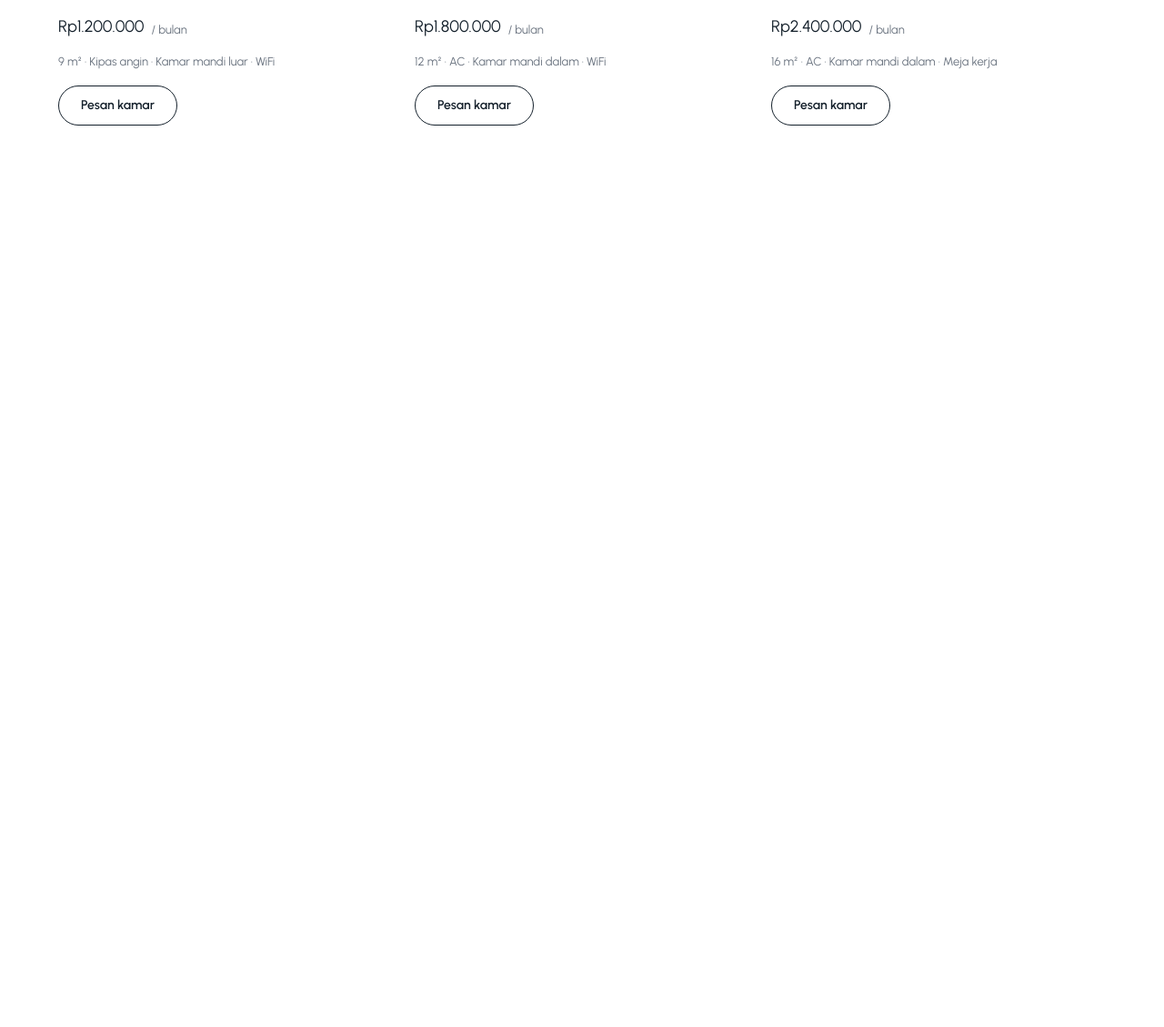
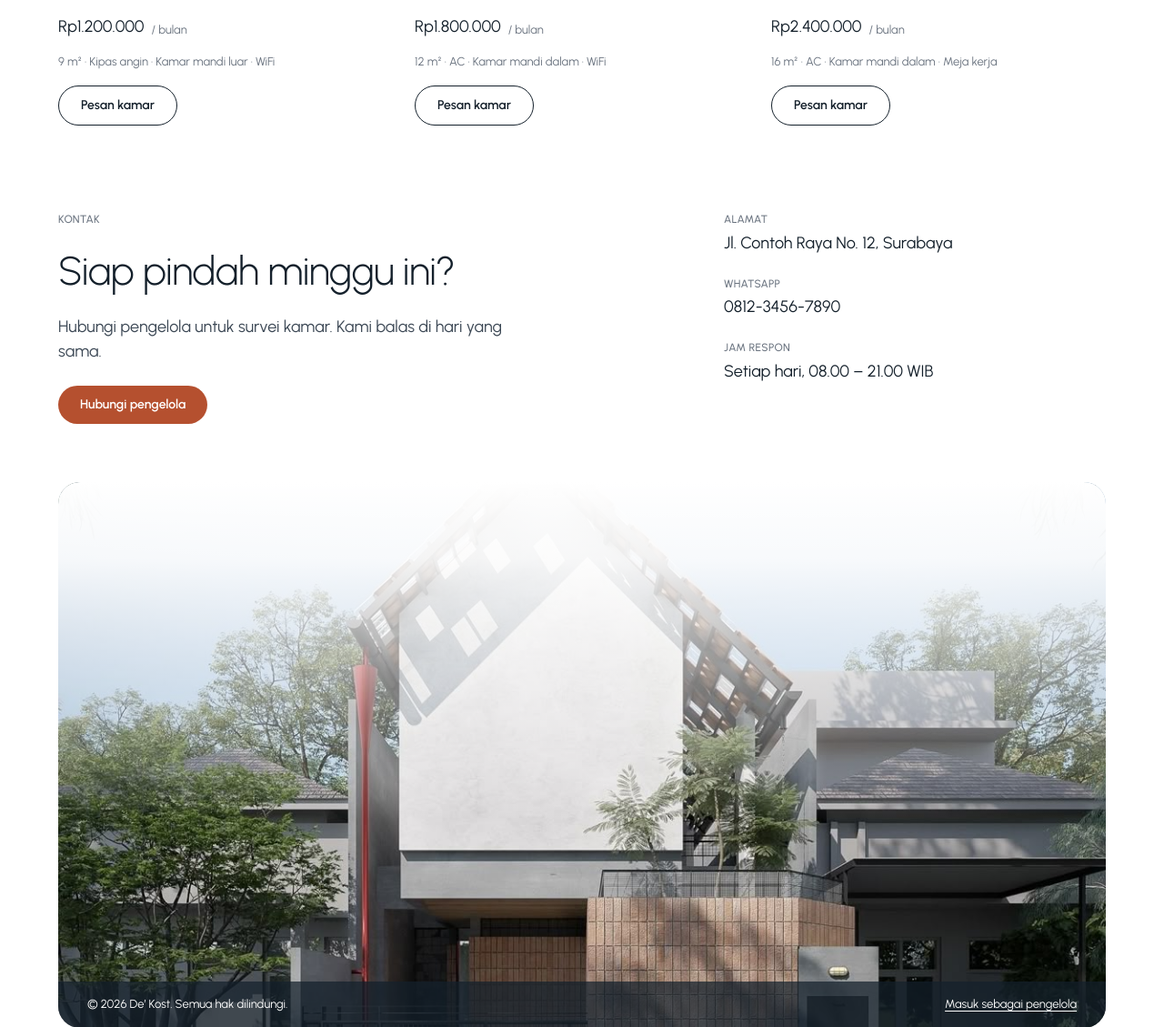
Before and after one commit to acaryawibawantra/ef234301-webpro-dekost, a Java web app: page / in a window 1280 px wide. Shown: the part 2384-3513 px from the top of the page at 91% size. Before the commit the page ends 2522 px from the top, so only its background shows below. Run offline with Tomcat 11, a stand-in JSP engine, Linux system fonts and the light colour scheme.

Commit message:
feat(landing): add cta and footer with photo fade

```diff
--- a/src/main/webapp/WEB-INF/views/public/landing.jsp
+++ b/src/main/webapp/WEB-INF/views/public/landing.jsp
@@ -189,6 +189,42 @@
                 </article>
             </div>
         </section>
+
+        <section class="closing" id="kontak" aria-labelledby="closing-title">
+            <div class="closing__cta">
+                <div class="closing__intro">
+                    <p class="closing__eyebrow">Kontak</p>
+                    <h2 class="closing__title" id="closing-title">Siap pindah minggu ini?</h2>
+                    <p class="closing__text">
+                        Hubungi pengelola untuk survei kamar. Kami balas di hari yang sama.
+                    </p>
+                    <a class="button button--accent"
+                       href="https://wa.me/6281234567890" rel="noopener">Hubungi pengelola</a>
+                </div>
+
+                <dl class="closing__details">
+                    <div class="closing__detail">
+                        <dt>Alamat</dt>
+                        <dd>Jl. Contoh Raya No. 12, Surabaya</dd>
+                    </div>
+                    <div class="closing__detail">
+                        <dt>WhatsApp</dt>
+                        <dd>0812-3456-7890</dd>
+                    </div>
+                    <div class="closing__detail">
+                        <dt>Jam respon</dt>
+                        <dd>Setiap hari, 08.00 &ndash; 21.00 WIB</dd>
+                    </div>
+                </dl>
+            </div>
+
+            <div class="closing__photo">
+                <footer class="site-footer">
+                    <p>&copy; 2026 De&rsquo; Kost. Semua hak dilindungi.</p>
+                    <a href="${pageContext.request.contextPath}/login">Masuk sebagai pengelola</a>
+                </footer>
+            </div>
+        </section>
     </main>
 </div>
 </body>
--- a/src/main/webapp/assets/css/pages.css
+++ b/src/main/webapp/assets/css/pages.css
@@ -627,6 +627,145 @@
   align-self: flex-start;
 }
 
+/* ---------- CTA + Footer ---------- */
+
+.closing {
+  display: flex;
+  flex-direction: column;
+}
+
+.closing__cta {
+  display: grid;
+  grid-template-columns: minmax(0, 560px) minmax(0, 420px);
+  justify-content: space-between;
+  gap: var(--space-48);
+  padding: 0 0 var(--space-64);
+}
+
+.closing__intro {
+  display: flex;
+  flex-direction: column;
+  align-items: flex-start;
+  gap: var(--space-24);
+}
+
+.closing__eyebrow {
+  color: var(--muted);
+  font-size: 12px;
+  font-weight: 500;
+  line-height: 1.3;
+  letter-spacing: 0.02em;
+  text-transform: uppercase;
+}
+
+.closing__title {
+  color: var(--ink);
+  font-size: 44px;
+  font-weight: 300;
+  line-height: 1.1;
+  letter-spacing: -0.015em;
+}
+
+.closing__text {
+  max-width: 520px;
+  color: var(--ink-2);
+  font-size: 18px;
+  line-height: 1.5;
+}
+
+.button--accent {
+  background-color: var(--accent);
+  color: var(--on-accent);
+}
+
+.button--accent:hover,
+.button--accent:focus-visible {
+  background-color: var(--accent-dark);
+}
+
+.button--accent:focus-visible {
+  outline: 2px solid var(--ink);
+  outline-offset: 2px;
+}
+
+.closing__details {
+  display: flex;
+  flex-direction: column;
+  gap: var(--space-24);
+  margin: 0;
+}
+
+.closing__detail dt {
+  margin-bottom: var(--space-4);
+  color: var(--muted);
+  font-size: 12px;
+  font-weight: 500;
+  line-height: 1.3;
+  letter-spacing: 0.02em;
+  text-transform: uppercase;
+}
+
+.closing__detail dd {
+  margin: 0;
+  color: var(--ink);
+  font-size: 18px;
+  line-height: 1.5;
+}
+
+.closing__photo {
+  position: relative;
+  display: flex;
+  align-items: flex-end;
+  min-height: 600px;
+  overflow: hidden;
+  border-radius: var(--radius-lg);
+  background-color: var(--surface-2);
+  background-image: url("../img/footer.jpg");
+  background-position: center 42%;
+  background-size: cover;
+}
+
+/* Satu-satunya gradient: fade putih agar foto menyatu dengan CTA (redesign). */
+.closing__photo::before {
+  content: "";
+  position: absolute;
+  inset: 0;
+  background-image: linear-gradient(
+    180deg,
+    #FFFFFF 0%,
+    rgba(255, 255, 255, 0.92) 14%,
+    rgba(255, 255, 255, 0.45) 38%,
+    rgba(255, 255, 255, 0) 62%
+  );
+  pointer-events: none;
+}
+
+.site-footer {
+  position: relative;
+  z-index: 1;
+  display: flex;
+  align-items: center;
+  justify-content: space-between;
+  gap: var(--space-16);
+  width: 100%;
+  padding: 16px 32px;
+  background-color: rgba(20, 32, 43, 0.72);
+  color: var(--on-accent);
+  font-size: 13px;
+  line-height: 1.45;
+}
+
+.site-footer a {
+  color: var(--on-accent);
+  text-decoration: underline;
+  text-underline-offset: 3px;
+}
+
+.site-footer a:hover,
+.site-footer a:focus-visible {
+  text-decoration-thickness: 2px;
+}
+
 /* ---------- Responsif ---------- */
 
 @media (max-width: 1100px) {
```
Also changed, not shown: other parts of src/main/webapp/assets/css/pages.css (+48 -0 lines), docs/DECISIONS.md (+4 -0 lines), src/main/webapp/assets/img/footer.jpg (added).
